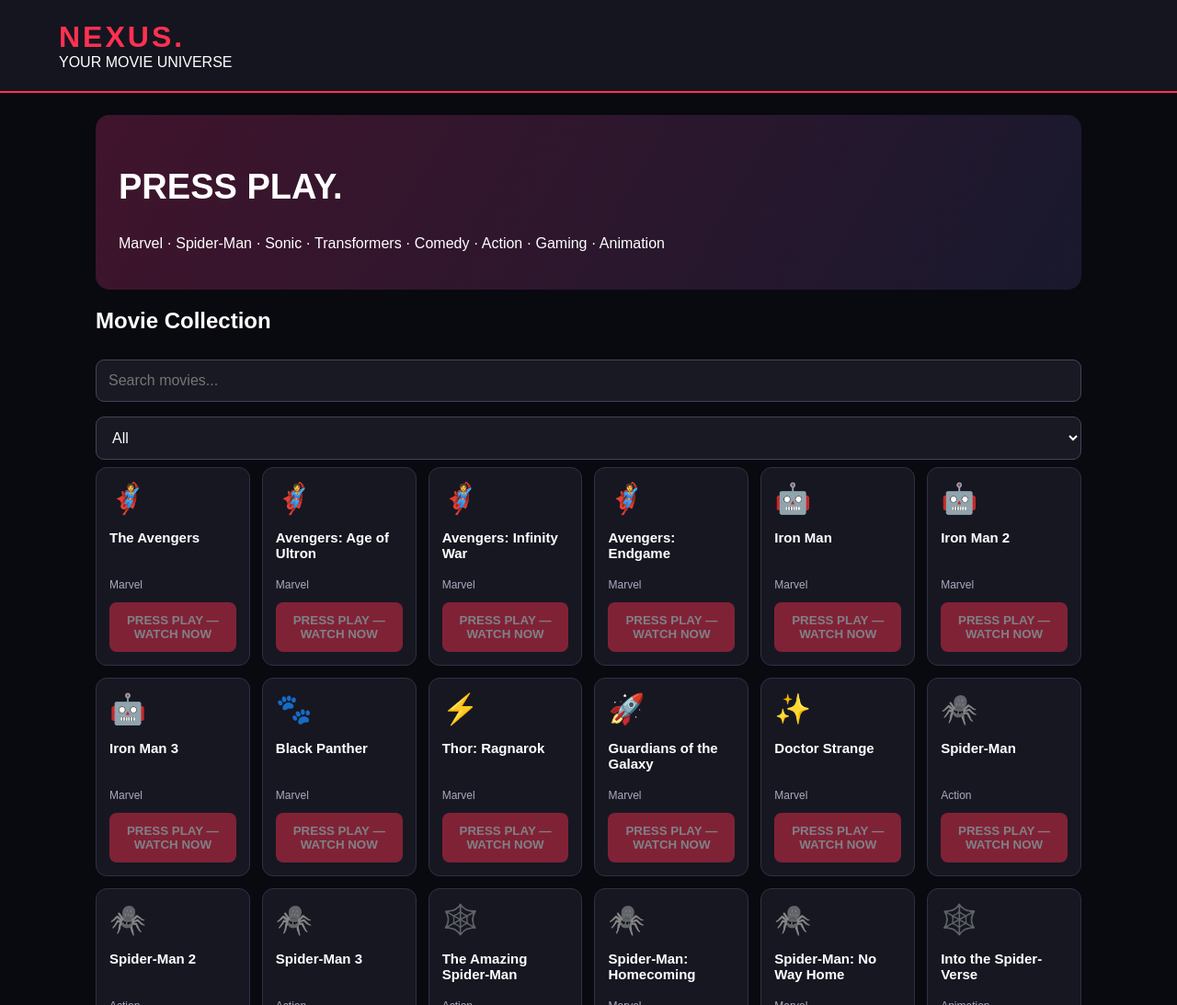
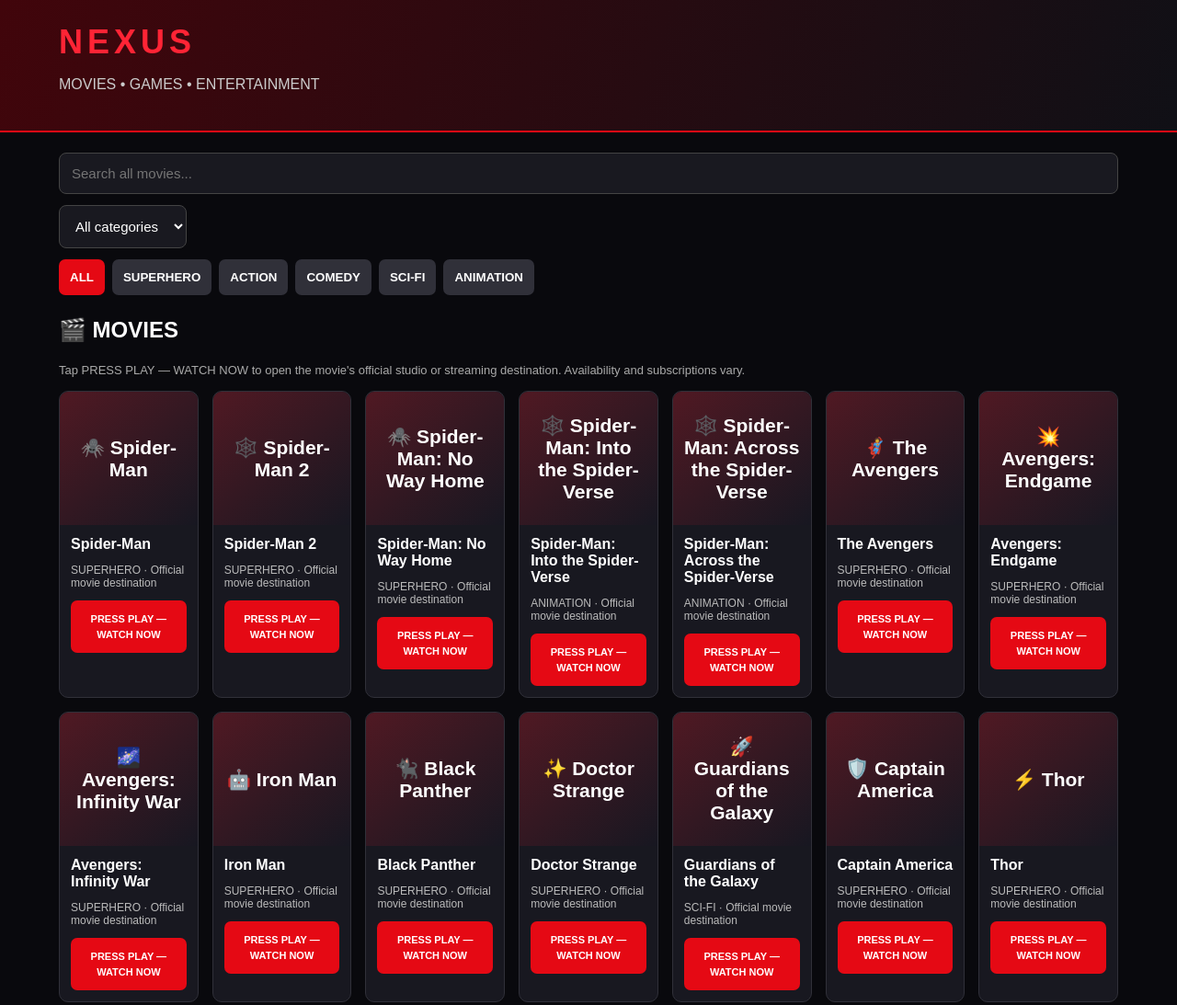
Before and after one commit to jo12101/Nexus-site, a plain HTML site: page index.html in a window 1280 px wide. Shown: the top 1093 px of the page at 92% size. Drawn offline with Linux system fonts and the light colour scheme.

Commit message:
Update index.html

```diff
--- a/index.html
+++ b/index.html
@@ -4,117 +4,156 @@
 <head>
 <meta charset="UTF-8">
 <meta name="viewport" content="width=device-width,initial-scale=1">
-<title>NEXUS Movie Hub</title>
+<title>NEXUS Movies & Games</title>
 <style>
 *{box-sizing:border-box}
-body{margin:0;background:#090910;color:white;font-family:Arial,sans-serif}
-header{padding:22px 5%;background:#151520;border-bottom:2px solid #ff3150}
-.logo{font-size:32px;font-weight:900;letter-spacing:3px;color:#ff3150}
-main{max-width:1200px;margin:auto;padding:24px 5%}
-.hero{padding:25px;background:linear-gradient(120deg,#40142c,#19192e);border-radius:15px}
-h1{font-size:38px}
-input,select{width:100%;padding:13px;margin:8px 0;background:#191923;color:white;border:1px solid #444459;border-radius:9px;font-size:16px}
-.grid{display:grid;grid-template-columns:repeat(auto-fill,minmax(145px,1fr));gap:13px}
-.card{background:#171722;border:1px solid #303044;border-radius:12px;padding:14px}
-.icon{font-size:32px}
-.card h3{font-size:15px;min-height:38px}
-.category{font-size:12px;color:#aaaabd;margin-bottom:12px}
-button{background:#ff3150;color:white;border:0;border-radius:8px;padding:12px 8px;width:100%;font-weight:bold;cursor:pointer}
-button:disabled{opacity:.45;cursor:not-allowed}
-#player{display:none;margin:20px 0;background:#171722;padding:14px;border-radius:12px}
-iframe{width:100%;aspect-ratio:16/9;border:0;background:black}
-.note{color:#aaaabd;font-size:13px;line-height:1.6}
+body{margin:0;background:#09090d;color:#fff;font-family:Arial,sans-serif}
+header{padding:25px 5%;background:linear-gradient(110deg,#41050b,#101016);border-bottom:2px solid #e50914}
+.logo{font-size:36px;font-weight:900;letter-spacing:5px;color:#ff2435}
+header p{color:#ccc}
+main{padding:22px 5%}
+input,select{background:#191920;color:#fff;border:1px solid #444;border-radius:8px;padding:13px;font-size:15px}
+input{width:100%;margin-bottom:12px}
+.filters{display:flex;flex-wrap:wrap;gap:8px;margin:12px 0 24px}
+button{cursor:pointer;border:0;border-radius:7px;padding:12px;background:#303039;color:white;font-weight:bold}
+button.active,.play{background:#e50914}
+.grid{display:grid;grid-template-columns:repeat(auto-fill,minmax(150px,1fr));gap:15px}
+.card{background:#181820;border:1px solid #303039;border-radius:10px;overflow:hidden}
+.poster{height:145px;background:linear-gradient(140deg,#501923,#171721);display:flex;align-items:center;justify-content:center;text-align:center;padding:12px;font-size:21px;font-weight:bold}
+.info{padding:12px}
+.info h3{font-size:16px;margin:0 0 8px}
+.info p{font-size:12px;color:#bbb;min-height:28px}
+.play{width:100%;font-size:11px;line-height:1.5}
+.note{color:#aaa;font-size:13px;line-height:1.5}
+footer{padding:25px;color:#888}
 </style>
 </head>
 <body>
-<header><div class="logo">NEXUS.</div><div>YOUR MOVIE UNIVERSE</div></header>
+<header>
+ <div class="logo">NEXUS</div>
+ <p>MOVIES • GAMES • ENTERTAINMENT</p>
+</header>
 <main>
-<section class="hero">
-<h1>PRESS PLAY.</h1>
-<p>Marvel · Spider-Man · Sonic · Transformers · Comedy · Action · Gaming · Animation</p>
-</section>
+ <input id="search" placeholder="Search all movies..." aria-label="Search movies">
+ <select id="category" aria-label="Choose a category">
+  <option value="all">All categories</option>
+  <option value="superhero">Superhero</option>
+  <option value="action">Action</option>
+  <option value="comedy">Comedy</option>
+  <option value="sci-fi">Sci-Fi</option>
+  <option value="animation">Animation</option>
+ </select>
+ <div class="filters">
+  <button class="active" data-cat="all">ALL</button>
+  <button data-cat="superhero">SUPERHERO</button>
+  <button data-cat="action">ACTION</button>
+  <button data-cat="comedy">COMEDY</button>
+  <button data-cat="sci-fi">SCI-FI</button>
+  <button data-cat="animation">ANIMATION</button>
+ </div>
 
-<h2>Movie Collection</h2>
-<input id="search" placeholder="Search movies..." oninput="render()">
-<select id="filter" onchange="render()">
-<option>All</option><option>Marvel</option><option>Action</option>
-<option>Comedy</option><option>Sci-Fi</option><option>Animation</option>
-<option>Gaming</option><option>Adventure</option>
-</select>
+ <h2>🎬 MOVIES</h2>
+ <p class="note">Tap PRESS PLAY — WATCH NOW to open the movie's official studio or streaming destination. Availability and subscriptions vary.</p>
+ <div id="movies" class="grid"></div>
 
-<div id="player">
-<h2 id="playing"></h2>
-<iframe id="video" allowfullscreen allow="autoplay; encrypted-media; picture-in-picture"></iframe>
-</div>
-<div id="movies" class="grid"></div>
-<p class="note">Only movies with verified, authorized full-film video sources can play here. A title alone does not provide a video stream.</p>
+ <h2>🎮 BROWSER GAMES</h2>
+ <div class="grid">
+  <article class="card">
+   <div class="poster">🕹️ ARCADE</div>
+   <div class="info"><h3>CrazyGames</h3><p>Browser games</p>
+   <button class="play" onclick="openLink('https://www.crazygames.com/')">PRESS PLAY — PLAY NOW</button></div>
+  </article>
+  <article class="card">
+   <div class="poster">🎮 INDIE</div>
+   <div class="info"><h3>itch.io</h3><p>Browser-playable indie games</p>
+   <button class="play" onclick="openLink('https://itch.io/games/html5')">PRESS PLAY — PLAY NOW</button></div>
+  </article>
+ </div>
 </main>
-
+<footer>NEXUS • Your entertainment hub</footer>
 <script>
-const titles = [
-["The Avengers","Marvel","🦸"],["Avengers: Age of Ultron","Marvel","🦸"],
-["Avengers: Infinity War","Marvel","🦸"],["Avengers: Endgame","Marvel","🦸"],
-["Iron Man","Marvel","🤖"],["Iron Man 2","Marvel","🤖"],["Iron Man 3","Marvel","🤖"],
-["Black Panther","Marvel","🐾"],["Thor: Ragnarok","Marvel","⚡"],
-["Guardians of the Galaxy","Marvel","🚀"],["Doctor Strange","Marvel","✨"],
-["Spider-Man","Action","🕷️"],["Spider-Man 2","Action","🕷️"],
-["Spider-Man 3","Action","🕷️"],["The Amazing Spider-Man","Action","🕸️"],
-["Spider-Man: Homecoming","Marvel","🕷️"],["Spider-Man: No Way Home","Marvel","🕷️"],
-["Into the Spider-Verse","Animation","🕸️"],["Across the Spider-Verse","Animation","🕸️"],
-["Transformers","Action","🤖"],["Bumblebee","Action","🚗"],
-["Transformers: Rise of the Beasts","Action","🤖"],
-["Sonic the Hedgehog","Gaming","💙"],["Sonic the Hedgehog 2","Gaming","💙"],
-["Sonic the Hedgehog 3","Gaming","💙"],["The Super Mario Bros. Movie","Gaming","🍄"],
-["A Minecraft Movie","Gaming","⛏️"],["Detective Pikachu","Gaming","⚡"],
-["Free Guy","Comedy","🎮"],["Jumanji","Adventure","🌴"],
-["Uncharted","Adventure","🗺️"],["The LEGO Movie","Animation","🧱"],
-["Shrek","Animation","🟢"],["Kung Fu Panda","Animation","🐼"],
-["Puss in Boots: The Last Wish","Animation","🐱"],
-["The Incredibles","Animation","🦸"],["Toy Story","Animation","🤠"],
-["Finding Nemo","Animation","🐠"],["Cars","Animation","🏎️"],
-["Despicable Me","Animation","🍌"],["Wreck-It Ralph","Animation","🎮"],
-["The Batman","Action","🦇"],["The Dark Knight","Action","🦇"],
-["Fast Five","Action","🏎️"],["Top Gun: Maverick","Action","✈️"],
-["John Wick","Action","🎯"],["Jurassic Park","Adventure","🦖"],
-["Jurassic World","Adventure","🦖"],["Godzilla vs. Kong","Sci-Fi","🦖"],
-["Pacific Rim","Sci-Fi","🤖"],["Avatar","Sci-Fi","🌌"],
-["Interstellar","Sci-Fi","🚀"],["Ready Player One","Sci-Fi","🎮"],
-["The Matrix","Sci-Fi","💊"],["Back to the Future","Sci-Fi","⏰"],
-["Men in Black","Sci-Fi","👽"],["Ghostbusters","Comedy","👻"],
-["Rush Hour","Comedy","😂"],["Home Alone","Comedy","🏠"],
-["Night at the Museum","Comedy","🦕"],["The Mask","Comedy","🎭"]
+const movies=[
+{t:"Spider-Man",c:"superhero",e:"🕷️",u:"https://www.sonypictures.com/movies"},
+{t:"Spider-Man 2",c:"superhero",e:"🕸️",u:"https://www.sonypictures.com/movies"},
+{t:"Spider-Man: No Way Home",c:"superhero",e:"🕷️",u:"https://www.disneyplus.com/"},
+{t:"Spider-Man: Into the Spider-Verse",c:"animation",e:"🕸️",u:"https://www.sonypictures.com/movies"},
+{t:"Spider-Man: Across the Spider-Verse",c:"animation",e:"🕸️",u:"https://www.sonypictures.com/movies"},
+{t:"The Avengers",c:"superhero",e:"🦸",u:"https://www.marvel.com/movies"},
+{t:"Avengers: Endgame",c:"superhero",e:"💥",u:"https://www.marvel.com/movies"},
+{t:"Avengers: Infinity War",c:"superhero",e:"🌌",u:"https://www.marvel.com/movies"},
+{t:"Iron Man",c:"superhero",e:"🤖",u:"https://www.marvel.com/movies"},
+{t:"Black Panther",c:"superhero",e:"🐈‍⬛",u:"https://www.marvel.com/movies"},
+{t:"Doctor Strange",c:"superhero",e:"✨",u:"https://www.marvel.com/movies"},
+{t:"Guardians of the Galaxy",c:"sci-fi",e:"🚀",u:"https://www.marvel.com/movies"},
+{t:"Captain America",c:"superhero",e:"🛡️",u:"https://www.marvel.com/movies"},
+{t:"Thor",c:"superhero",e:"⚡",u:"https://www.marvel.com/movies"},
+{t:"Deadpool",c:"action",e:"🟥",u:"https://www.marvel.com/movies"},
+{t:"Sonic the Hedgehog",c:"animation",e:"💙",u:"https://www.paramountplus.com/"},
+{t:"Sonic the Hedgehog 2",c:"action",e:"⚡",u:"https://www.paramountplus.com/"},
+{t:"Sonic the Hedgehog 3",c:"action",e:"💙",u:"https://www.paramountplus.com/"},
+{t:"Transformers",c:"action",e:"🤖",u:"https://www.paramountmovies.com/movies/transformers"},
+{t:"Transformers: Revenge of the Fallen",c:"action",e:"🚗",u:"https://www.paramountmovies.com/"},
+{t:"Transformers: Dark of the Moon",c:"action",e:"🌙",u:"https://www.paramountmovies.com/"},
+{t:"Bumblebee",c:"action",e:"🚘",u:"https://www.paramountmovies.com/"},
+{t:"Transformers One",c:"animation",e:"🤖",u:"https://www.paramountmovies.com/movies/transformers-one"},
+{t:"The Super Mario Bros. Movie",c:"animation",e:"🍄",u:"https://www.nbcuniversal.com/"},
+{t:"Shrek",c:"comedy",e:"🟢",u:"https://www.dreamworks.com/"},
+{t:"Kung Fu Panda",c:"animation",e:"🐼",u:"https://www.dreamworks.com/"},
+{t:"Despicable Me",c:"comedy",e:"🍌",u:"https://www.universalpictures.com/"},
+{t:"The Mask",c:"comedy",e:"🎭",u:"https://www.warnerbros.com/"},
+{t:"Rush Hour",c:"comedy",e:"🚕",u:"https://www.warnerbros.com/"},
+{t:"Home Alone",c:"comedy",e:"🏠",u:"https://www.disneyplus.com/"},
+{t:"Jumanji",c:"action",e:"🎲",u:"https://www.sonypictures.com/movies"},
+{t:"Jurassic Park",c:"sci-fi",e:"🦖",u:"https://www.universalpictures.com/"},
+{t:"Back to the Future",c:"sci-fi",e:"⏰",u:"https://www.universalpictures.com/"},
+{t:"The Dark Knight",c:"action",e:"🦇",u:"https://www.warnerbros.com/"},
+{t:"Godzilla",c:"action",e:"🦖",u:"https://www.legendary.com/"},
+{t:"Pacific Rim",c:"sci-fi",e:"🤖",u:"https://www.legendary.com/"},
+{t:"The Lego Movie",c:"animation",e:"🧱",u:"https://www.warnerbros.com/"},
+{t:"Puss in Boots: The Last Wish",c:"animation",e:"🐱",u:"https://www.dreamworks.com/"},
+{t:"Scream",c:"action",e:"🎭",u:"https://www.paramountmovies.com/"},
+{t:"Mission: Impossible",c:"action",e:"🕶️",u:"https://www.paramountmovies.com/"},
+{t:"Top Gun: Maverick",c:"action",e:"✈️",u:"https://www.paramountmovies.com/"},
+{t:"Titanic",c:"action",e:"🚢",u:"https://www.paramountmovies.com/"},
+{t:"Interstellar",c:"sci-fi",e:"🌌",u:"https://www.warnerbros.com/"},
+{t:"The Matrix",c:"sci-fi",e:"🟢",u:"https://www.warnerbros.com/"},
+{t:"Ready Player One",c:"sci-fi",e:"🎮",u:"https://www.warnerbros.com/"},
+{t:"Willy Wonka",c:"comedy",e:"🍫",u:"https://www.warnerbros.com/"},
+{t:"The Lego Batman Movie",c:"animation",e:"🦇",u:"https://www.warnerbros.com/"}
 ];
 
-// Add a movie's authorized, embeddable full-film URL here
-// only after verifying the source permits full-film playback.
-const playableSources = {};
-
+const grid=document.getElementById("movies");
+const search=document.getElementById("search");
+const category=document.getElementById("category");
+let selected="all";
+function openLink(url){window.open(url,"_blank","noopener,noreferrer");}
 function render(){
- const q=document.getElementById("search").value.toLowerCase();
- const f=document.getElementById("filter").value;
- const list=titles.filter(m=>
-   m[0].toLowerCase().includes(q)&&(f==="All"||m[1]===f)
+ const q=search.value.toLowerCase().trim();
+ const list=movies.filter(m=>
+  (m.t.toLowerCase().includes(q)||m.c.includes(q))&&
+  (selected==="all"||m.c===selected)&&
+  (category.value==="all"||m.c===category.value)
  );
- document.getElementById("movies").innerHTML=list.map(m=>{
-   const url=playableSources[m[0]];
-   return `<article class="card">
-    <div class="icon">${m[2]}</div>
-    <h3>${m[0]}</h3>
-    <div class="category">${m[1]}</div>
-    <button ${url?'':'disabled'} onclick="playMovie('${encodeURIComponent(m[0])}')">PRESS PLAY — WATCH NOW</button>
-   </article>`;
- }).join("");
+ grid.innerHTML="";
+ if(!list.length){grid.textContent="No movies found.";return;}
+ list.forEach(m=>{
+  const card=document.createElement("article");card.className="card";
+  const poster=document.createElement("div");poster.className="poster";poster.textContent=m.e+" "+m.t;
+  const info=document.createElement("div");info.className="info";
+  const title=document.createElement("h3");title.textContent=m.t;
+  const desc=document.createElement("p");desc.textContent=m.c.toUpperCase()+" · Official movie destination";
+  const btn=document.createElement("button");btn.className="play";btn.textContent="PRESS PLAY — WATCH NOW";
+  btn.addEventListener("click",()=>openLink(m.u));
+  info.append(title,desc,btn);card.append(poster,info);grid.append(card);
+ });
 }
-
-function playMovie(encodedTitle){
- const title=decodeURIComponent(encodedTitle);
- const url=playableSources[title];
- if(!url)return;
- document.getElementById("playing").textContent=title;
- document.getElementById("video").src=url;
- document.getElementById("player").style.display="block";
- document.getElementById("player").scrollIntoView({behavior:"smooth"});
-}
+search.addEventListener("input",render);
+category.addEventListener("change",render);
+document.querySelectorAll("[data-cat]").forEach(btn=>btn.addEventListener("click",()=>{
+ selected=btn.dataset.cat;category.value="all";
+ document.querySelectorAll("[data-cat]").forEach(b=>b.classList.toggle("active",b===btn));
+ render();
+}));
 render();
 </script>
 </body>
```
